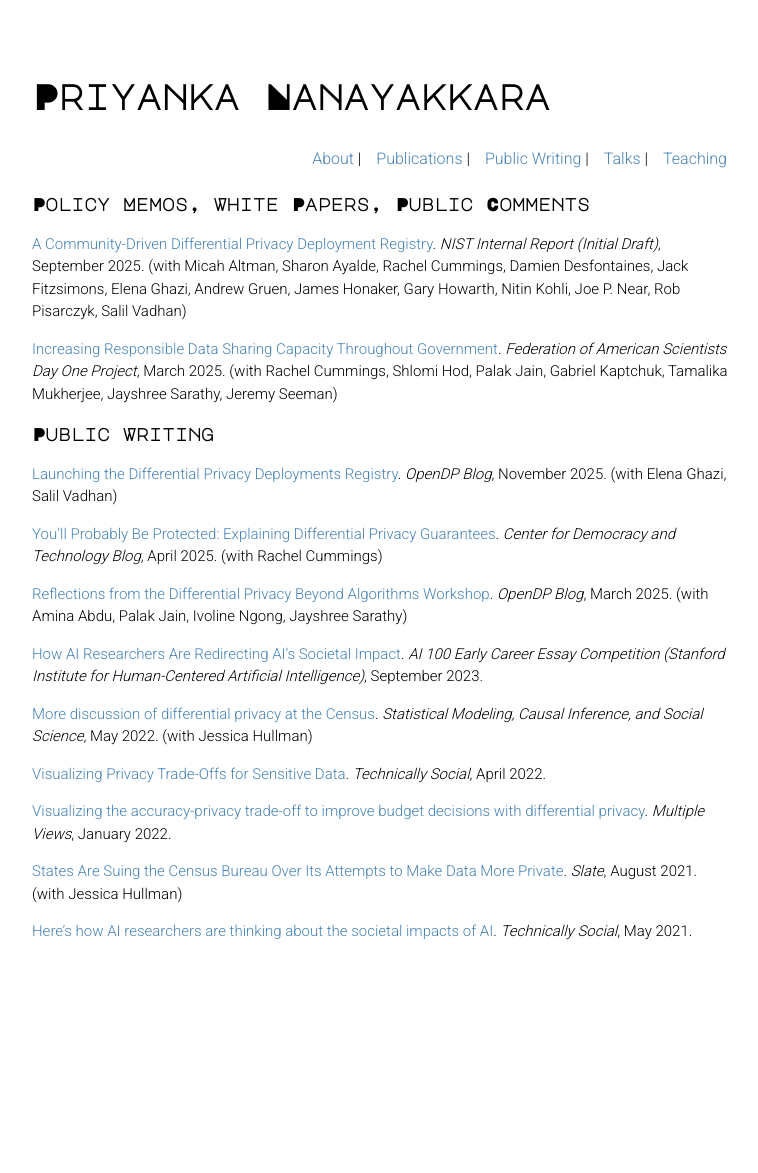
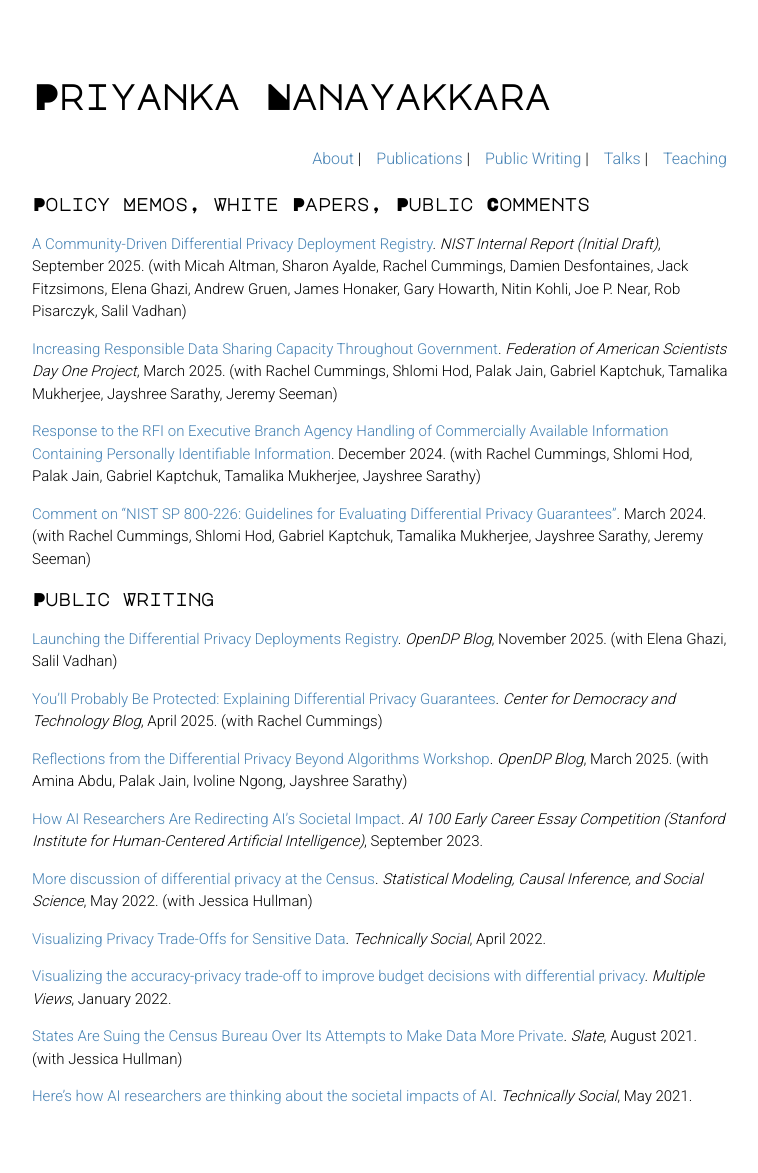
Before and after one commit to priyakalot/priyakalot.github.io, a Jekyll site: the page built from writing.md, in a window 1280 px wide. Shown: the whole page, without its empty margins (258-1016 px from the left). Built offline with Jekyll 4.4.1, drawn with Linux system fonts in a browser that asks for light colours; nearby versions of some CDN libraries; our own code applies the rules of GitHub Pages for plain Markdown files; before the commit the page ends 1008 px from its top, so only the background shows below that.

Commit message:
Update writing.md

```diff
--- a/writing.md
+++ b/writing.md
@@ -6,6 +6,10 @@ layout: default
 [A Community-Driven Differential Privacy Deployment Registry](https://csrc.nist.gov/pubs/ir/8588/ipd). _NIST Internal Report (Initial Draft)_, September 2025. (with Micah Altman, Sharon Ayalde, Rachel Cummings, Damien Desfontaines, Jack Fitzsimons, Elena Ghazi, Andrew Gruen, James Honaker, Gary Howarth, Nitin Kohli, Joe P. Near, Rob Pisarczyk, Salil Vadhan)
 
 [Increasing Responsible Data Sharing Capacity Throughout Government](https://fas.org/publication/increasing-responsible-data-sharing-capacity-throughoutgovernment/). _Federation of American Scientists Day One Project_, March 2025. (with Rachel Cummings, Shlomi Hod, Palak Jain, Gabriel Kaptchuk, Tamalika Mukherjee, Jayshree Sarathy, Jeremy Seeman)
+
+[Response to the RFI on Executive Branch Agency Handling of Commercially Available Information Containing Personally Identifiable Information](https://thepalakjain.com/wp-content/uploads/2025/01/cai_rfi.pdf). December 2024. (with Rachel Cummings, Shlomi Hod, Palak Jain, Gabriel Kaptchuk, Tamalika Mukherjee, Jayshree Sarathy)
+
+[Comment on “NIST SP 800-226: Guidelines for Evaluating Differential Privacy Guarantees”](https://www.cs.umd.edu/~kaptchuk/publications/nist24-dp-public-comment.pdf). March 2024. (with Rachel Cummings, Shlomi Hod, Gabriel Kaptchuk, Tamalika Mukherjee, Jayshree Sarathy, Jeremy Seeman)
 
 ### Public Writing
 [Launching the Differential Privacy Deployments Registry](https://opendp.org/2025/11/25/launching-the-differential-privacy-deployments-registry/). _OpenDP Blog_, November 2025. (with Elena Ghazi, Salil Vadhan)
```
